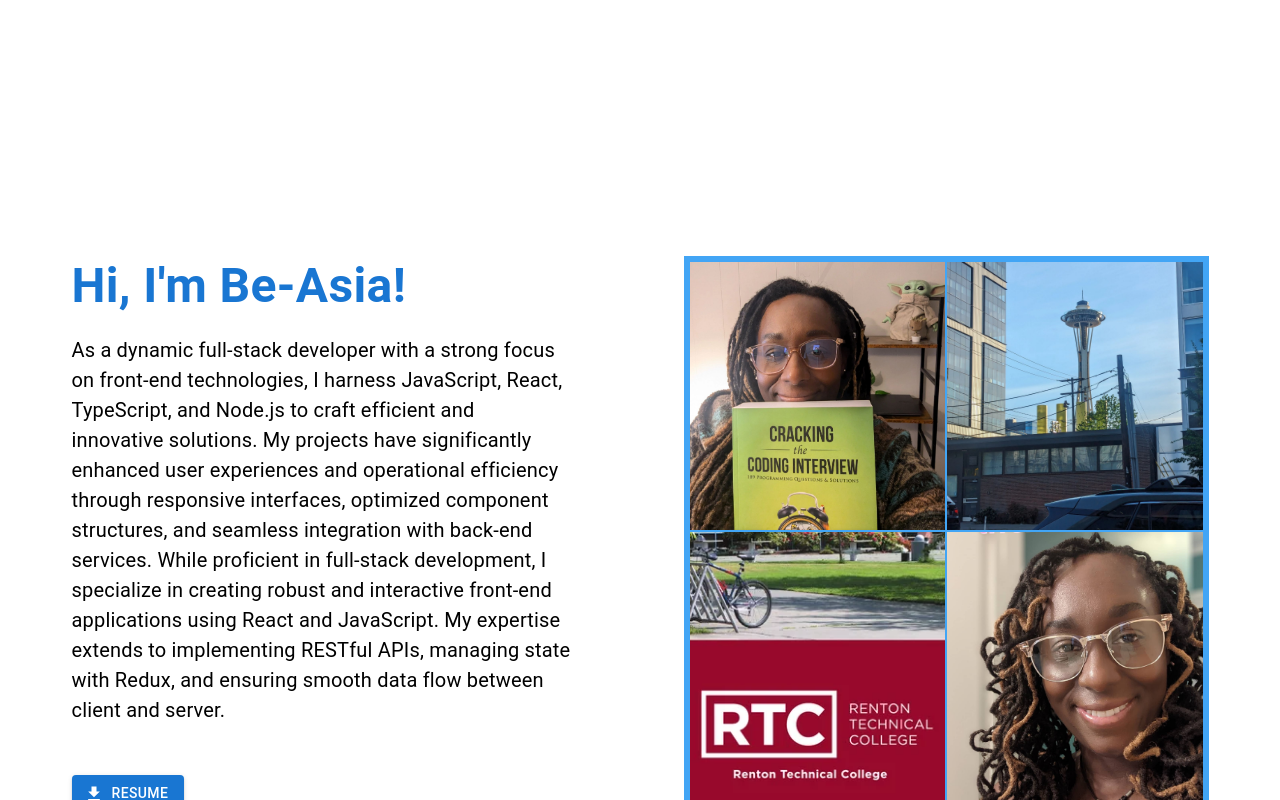
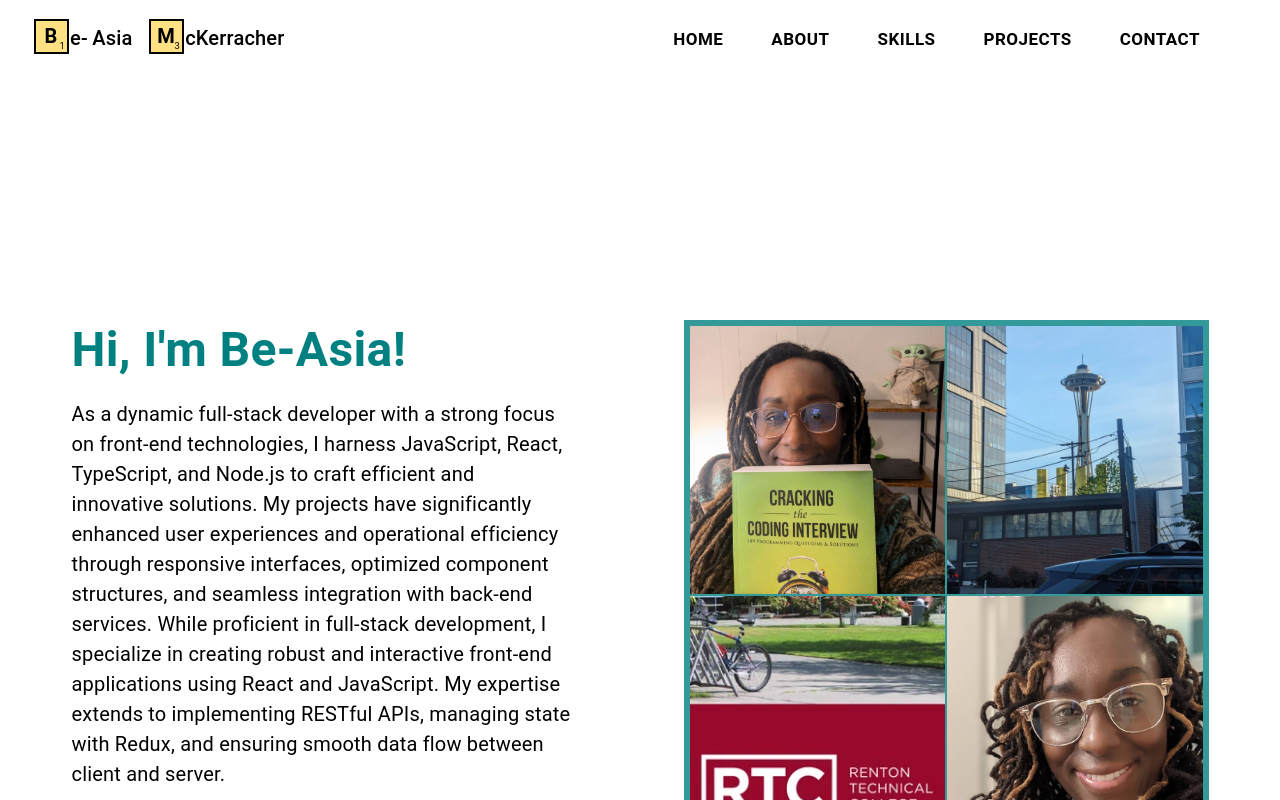
Before and after one commit to amerigirl/website, a React (Create React App) app: page / in a window 1280 px wide. Shown: the top 800 px of the page. Built offline with nearby package versions, Linux system fonts and the light colour scheme.

Commit message:
completed theme and route for landing page component

```diff
--- /dev/null
+++ b/src/Components/RootLayout.jsx
@@ -0,0 +1,20 @@
+import React from "react";
+import { Outlet } from "react-router-dom";
+import Navbar from "./Navbar/Navbar";
+import Footer from "./Footer/Footer";
+import { ThemeProvider } from "@emotion/react";
+import theme from "../theme";
+
+function RootLayout() {
+  return (
+    <>
+      <ThemeProvider theme={theme}>
+        <Navbar />
+        <Outlet />
+        <Footer />
+      </ThemeProvider>
+    </>
+  );
+}
+
+export default RootLayout;
```
Also changed, not shown: src/App.js (+9 -11 lines).
